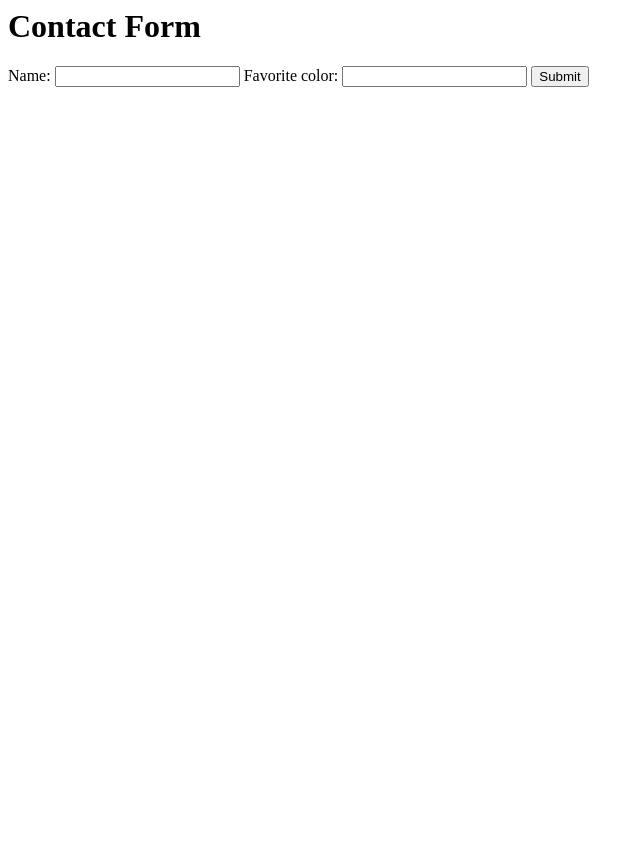
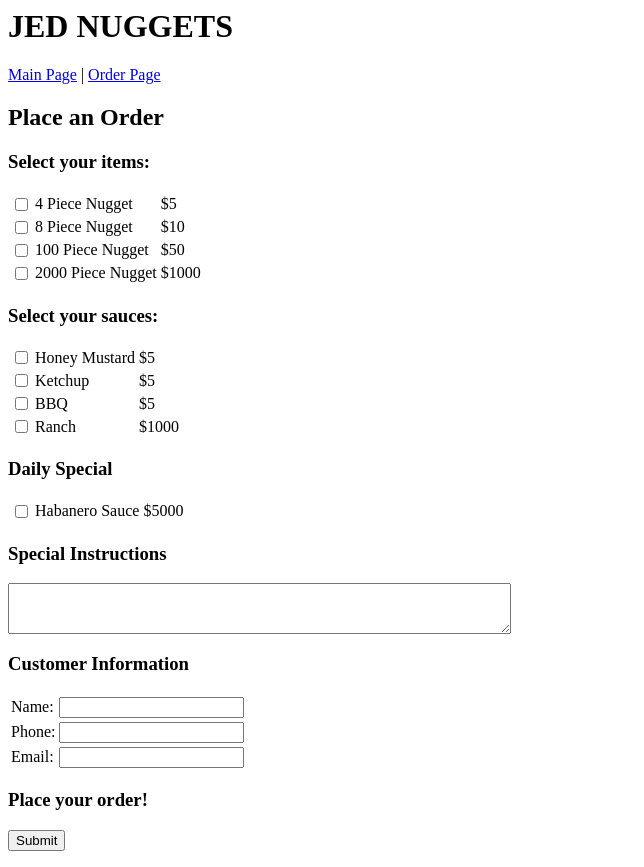
Before and after one commit to jedctan/cs412, a Django app: page /restaurant/order in a window 1280 px wide. Shown: the whole page, without its empty margins (0-644 px from the left). Before the commit the page ends 87 px from the top, so only its background shows below. Run offline with Django 5.2, Linux system fonts and the light colour scheme.

Commit message:
Main functionality complete

```diff
--- a/restaurant/templates/restaurant/base.html
+++ b/restaurant/templates/restaurant/base.html
@@ -2,10 +2,18 @@
 {% load static %}
 <html>
     <head>
-        <title>Hello, world!</title>
+        <title>Jed Nuggets</title>
+
         <!-- <link rel="stylesheet" href="{% static 'styles.css' %}"> -->
     </head>
     <body>
+    <header>
+        <h1>JED NUGGETS</h1>
+        <nav>
+            <a href="{% url 'main_page' %}">Main Page</a> |
+            <a href="{% url 'order' %}">Order Page</a>
+        </nav>
+    </header>
 
     {% block content %}
     {% endblock %}
--- a/restaurant/templates/restaurant/order.html
+++ b/restaurant/templates/restaurant/order.html
@@ -2,16 +2,92 @@
 
 {% block content %}
 <div>
-<h1>Contact Form</h1>
 
 <!-- by specifying the action we are saying that we want to handle this submit using the submit function -->
 <!-- we use the post method so that it isn't a GET method which is the default, and puts our submitted info into the url-->
 <form action="{% url 'confirmation' %}" method="POST">
     <!-- Django tries to prevent CSRF, so add the token here to avoid error 403 -->
     {% csrf_token %}
-    Name: <input type="text" name="name">
-    Favorite color: <input type="text" name="favorite_color">
+    <h2>Place an Order</h2>
+
+    <h3>Select your items:</h3>
+    <table>
+        <tr>
+            <td><input type="checkbox" name="nugget4" value="nugget4"></td>
+            <td>4 Piece Nugget</td>
+            <td>$5</td>
+        </tr>
+        <tr>
+            <td><input type="checkbox" name="nugget8" value="nugget8"></td>
+            <td>8 Piece Nugget</td>
+            <td>$10</td>
+        </tr>
+        <tr>
+            <td><input type="checkbox" name="nugget100" value="nugget100"></td>
+            <td>100 Piece Nugget</td>
+            <td>$50</td>
+        </tr>
+        <tr>
+            <td><input type="checkbox" name="nugget2000" value="nugget2000"></td>
+            <td>2000 Piece Nugget</td>
+            <td>$1000</td>
+        </tr>
+    </table>
+    <h3>Select your sauces:</h3>
+    <table>
+        <tr>
+            <td><input type="checkbox" name="honeymustard" value="honeymustard"></td>
+            <td>Honey Mustard</td>
+            <td>$5</td>
+        </tr>
+        <tr>
+            <td><input type="checkbox" name="ketchup" value="ketchup"></td>
+            <td>Ketchup</td>
+            <td>$5</td>
+        </tr>
+        <tr>
+            <td><input type="checkbox" name="bbq" value="bbq"></td>
+            <td>BBQ</td>
+            <td>$5</td>
+        </tr>
+        <tr>
+            <td><input type="checkbox" name="ranch" value="ranch"></td>
+            <td>Ranch</td>
+            <td>$1000</td>
+        </tr>
+    </table>
+
+    <h3>Daily Special</h3>
+    <table>
+        <tr>
+            <td><input type="checkbox" name="dailyspecial" value={{daily_special}}></td>
+            <td>{{daily_special}} Sauce</td>
+            <td>$5000</td>
+        </tr>
+    </table>
+
+    <h3>Special Instructions</h3>
+    <textarea name="special_instructions" rows="3" cols="60"></textarea>
+
+    <h3>Customer Information</h3>
+    <table>
+        <tr>
+            <td>Name:</td>
+            <td><input name="name"></td>
+        </tr>
+        <tr>
+            <td>Phone:</td>
+            <td><input name="phone"></td>
+        </tr>
+        <tr>
+            <td>Email:</td>
+            <td><input name="email"></td>
+        </tr>
+    </table>
+
+    <h3>Place your order!</h3>
     <input type="submit">
+
 
 </form>
 
--- a/restaurant/views.py
+++ b/restaurant/views.py
@@ -1,4 +1,6 @@
 from django.shortcuts import render
+import time
+import random
 
 # Create your views here.
 
@@ -12,24 +14,83 @@ def order(request):
     '''Function that responds to the user's get request to show the web page with the form.'''
 
     template_name = "restaurant/order.html" # template that contains the order HTML file
-    return render(request, template_name) # renders the HTML file using the HTTP request and the specified template
+
+
+    # randomly choose the daily special from a list of sauces
+    random_choice = random.randint(0,3)
+    daily_special_list = ["Mystery", "Soy", "Habanero", "Onion"]
+
+    # daily special item that is supplied at run time
+    context = {
+        "daily_special" : daily_special_list[random_choice]
+    }
+
+    return render(request, template_name, context) # renders the HTML file using the HTTP request and the specified template
 
 def confirmation(request):
     '''Function to handle a form submission and generate a result.'''
 
-    template_name = "restaurant/confirmation.html" # template that contains teh order HTML file
+    template_name = "restaurant/confirmation.html" # template that contains the order HTML file
 
     # read the form data into python variables:
     # first check if the post request exists
     if request.POST:
 
-        name = request.POST['name']
-        favorite_color = request.POST['favorite_color']
+        name = request.POST["name"]
+        phone = request.POST["phone"]
+        email = request.POST["email"]
+        special_instructions = request.POST["special_instructions"]
+
+        # determine time when order is ready, between 30-60 minutes from current time
+        current_time = time.time() # current time in seconds
+        random_period = random.randint(30,60) * 60 # random 30-60 minute period in seconds
+        readytime = time.ctime(current_time + random_period) # add times and format into readable form
+
+        nuggets = []
+        sauces = []
+        price = 0
+        print(request.POST)
+
+        if "nugget4" in request.POST:
+            nuggets.append("4 Piece Nugget - $5")
+            price += 5
+        if "nugget8" in request.POST:
+            nuggets.append("8 Piece Nugget - $10")
+            price += 10
+        if "nugget100" in request.POST:
+            nuggets.append("100 Piece Nugget - $50")
+            price += 50
+        if "nugget2000" in request.POST:
+            nuggets.append("2000 Piece Nugget - $1000")
+            price += 1000
+
+        if "honeymustard" in request.POST:
+            sauces.append("Honey Mustard")
+            price += 5
+        if "ketchup" in request.POST:
+            sauces.append("Ketchup")
+            price += 5
+        if "bbq" in request.POST:
+            sauces.append("BBQ")
+            price += 5
+        if "ranch" in request.POST:
+            sauces.append("Ranch")
+            price += 1000
+        if "dailyspecial" in request.POST:
+            sauces.append(request.POST["dailyspecial"] + " Sauce")
+            price += 5000
+
+        print(sauces)
 
         context = {
-            'name': name,
-            'favorite_color':  favorite_color,
-
+            "name": name,
+            "phone": phone,
+            "email": email,
+            "special_instructions": special_instructions,
+            "nuggets": nuggets,
+            "sauces": sauces,
+            "time": readytime,
+            "price": price,
         }
 
     return render(request, template_name, context=context)
```
Also changed, not shown: restaurant/templates/restaurant/confirmation.html (+25 -5 lines), restaurant/templates/restaurant/main.html (+26 -1 lines), static/restaurant/restaurant.jpg (added).
